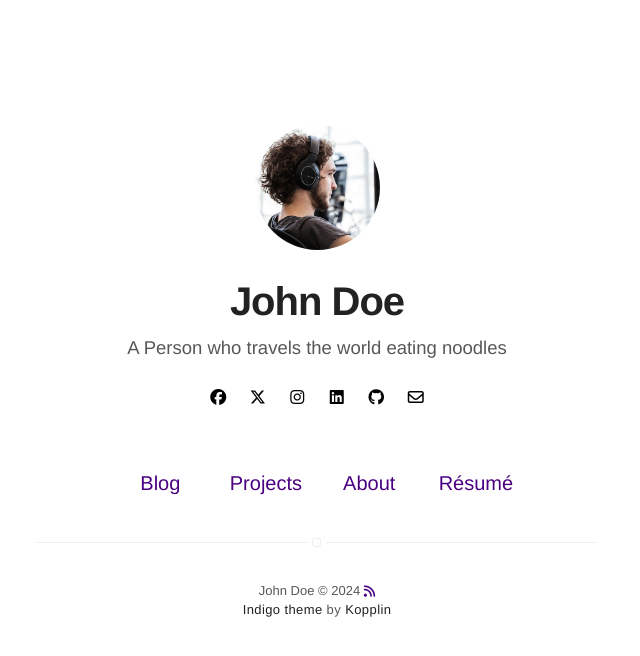
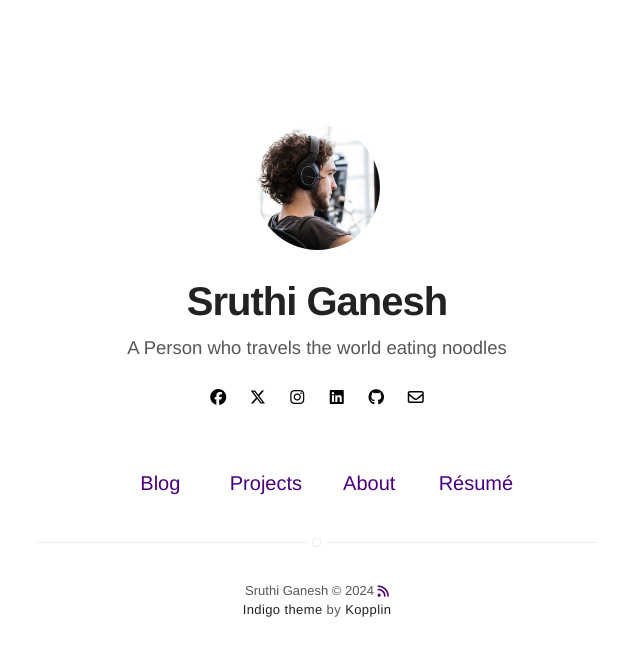
Before and after one commit to sruthiganesh10/sruthiganesh10.github.io, a Jekyll site: the page built from index.html, in a window 1280 px wide. Shown: the top 656 px of the page, without its empty margins (323-963 px from the left). Built offline with Jekyll 4.4.1, drawn with Linux system fonts in a browser that asks for light colours; nearby versions of some CDN libraries.

Commit message:
Update _config.yml

```diff
--- a/_config.yml
+++ b/_config.yml
@@ -1,5 +1,5 @@
 # main text of home
-title: John Doe
+title: Sruthi Ganesh
 bio: A Person who travels the world eating noodles
 
 # twitter summary info
```
